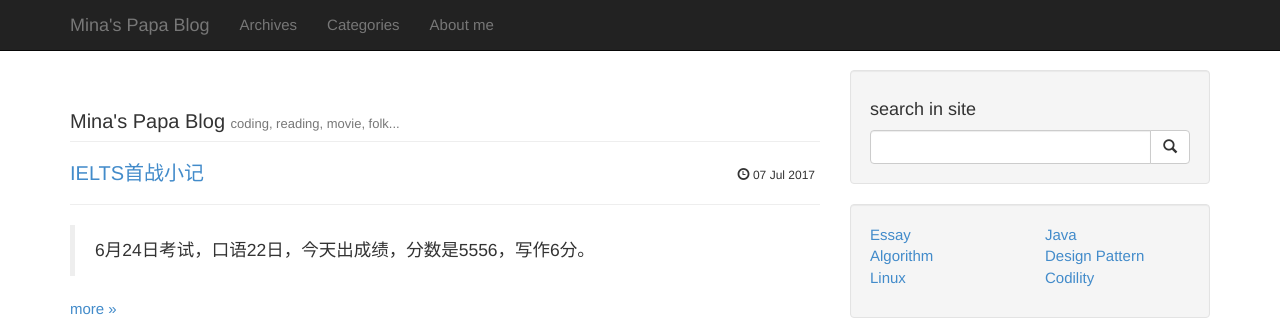
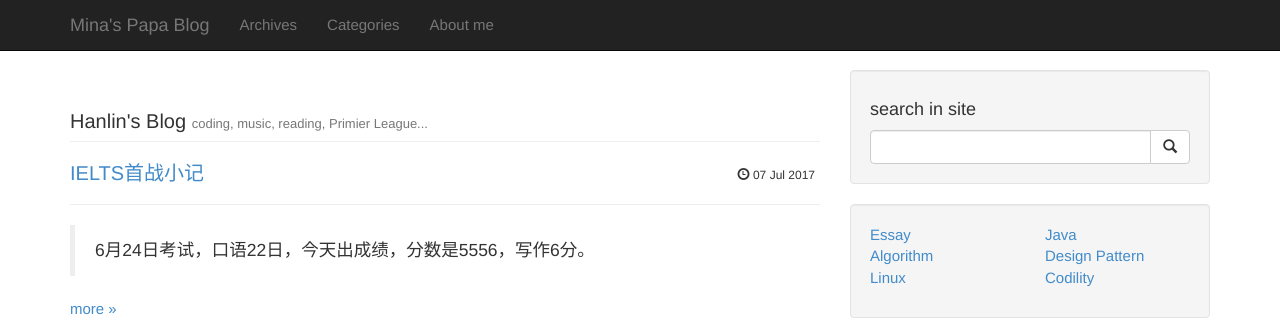
Before and after one commit to hanlinlibham/hanlinlibham.github.io, a Jekyll site: the page built from index.html, in a window 1280 px wide and 900 px high. Shown: the top 319 px of the window. Built offline with Jekyll 4.4.1, drawn with Linux system fonts in a browser that asks for light colours; Markdown is read by kramdown in place of the engine named in the settings; the list of posts is cut into pages by our own code.

Commit message:
Update index.html

```diff
--- a/index.html
+++ b/index.html
@@ -1,11 +1,11 @@
 ---
 layout: default
-title: "Mina's Papa Blog"
+title: "Hanlin's Blog"
 ---
 <h2 class="page-header">
-  Mina's Papa Blog
+  Hanlin's Blog
   <small>
-    coding, reading, movie, folk...
+    coding, music, reading, Primier League...
   </small>
 </h2>
 {% for post in paginator.posts %}
```
